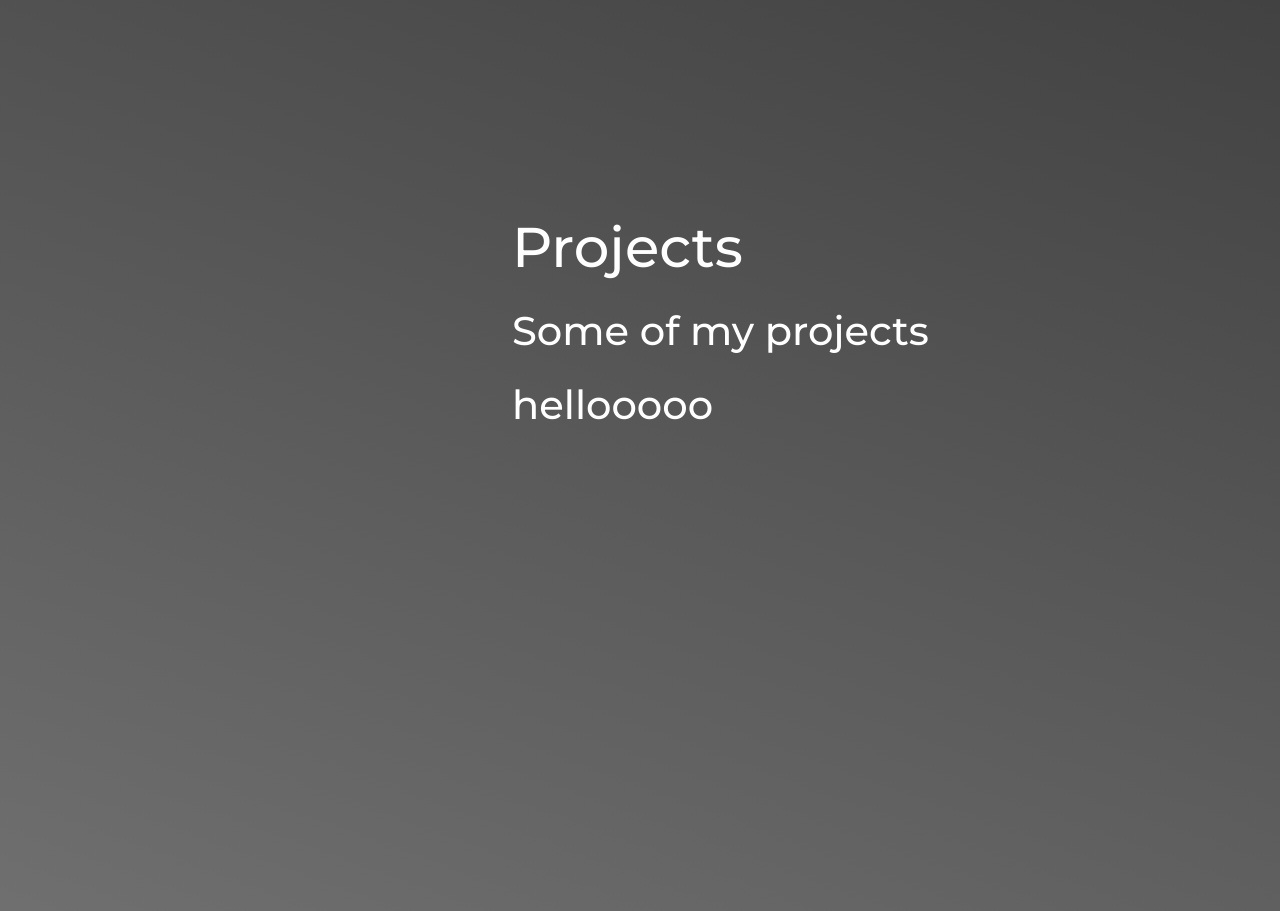
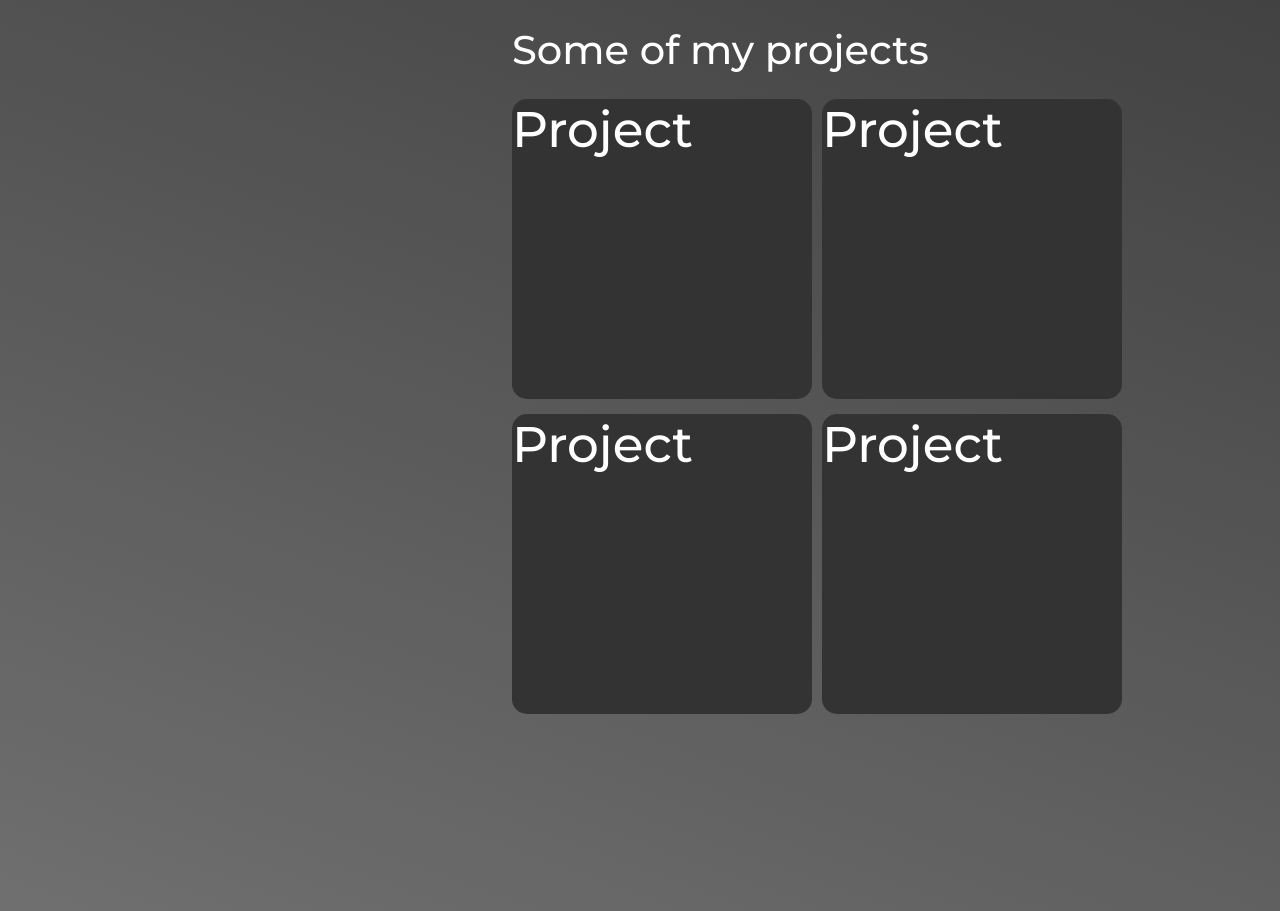
Before and after one commit to Cespaw/portfolio, a React (Create React App) app: page / in a window 1280 px wide. Shown: the part 1727-2638 px from the top of the page. Built offline with nearby package versions, Linux system fonts and the light colour scheme.

Commit message:
Added project-cards to the project-section

```diff
--- a/src/App.css
+++ b/src/App.css
@@ -43,6 +43,28 @@
 .content-text p {
   font-size: 2.5rem;
   margin: 25px 0px 25px;
+}
+
+.cardholder {
+  margin: 20px auto;
+  display: grid;
+
+  grid-template-columns: 300px 300px;
+  grid-template-rows: 300px 300px;
+  column-gap: 10px;
+  row-gap: 15px;
+}
+
+.card {
+  background-color: #333;
+  border-radius: 15px;
+  font-size: 50px;
+  transition: transform 0.5s;
+}
+
+.card:hover{
+  transition: all 0.5s ease;
+  transform: scale(1.05);
 }
 
 .form {
@@ -91,7 +113,7 @@ textarea {
   color: whitesmoke;
   background-color: rgb(74, 74, 74);
   display: flex;
-  justify-content:space-around;
+  justify-content: space-around;
   flex-direction: row;
   align-items: center;
   padding: 30px 10%;
--- /dev/null
+++ b/src/ProjectCard.js
@@ -0,0 +1,9 @@
+import React from 'react'
+
+const ProjectCard = () => {
+  return (
+    <div className='card'>Project</div>
+  )
+}
+
+export default ProjectCard
--- a/src/Projects.js
+++ b/src/Projects.js
@@ -1,4 +1,5 @@
 import React from 'react'
+import ProjectCard from './ProjectCard'
 
 const Projects = () => {
     return (
@@ -6,7 +7,15 @@ const Projects = () => {
             <div className="content-text">
                 <h1>Projects</h1>
                 <p>Some of my projects</p>
-                <p>hellooooo</p>
+                <div className='cardholder'>
+
+                    <ProjectCard></ProjectCard>
+                    <ProjectCard></ProjectCard>
+                    <ProjectCard></ProjectCard>
+                    <ProjectCard></ProjectCard>
+
+                </div>
+
             </div>
         </section>
     )
```
